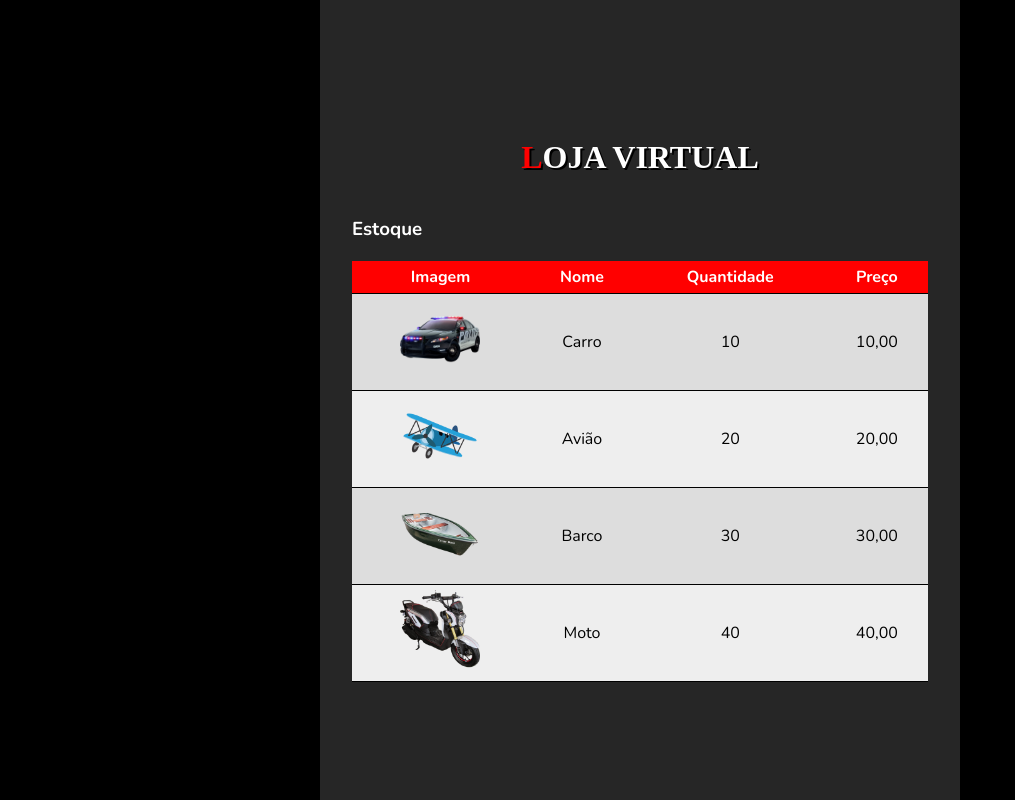
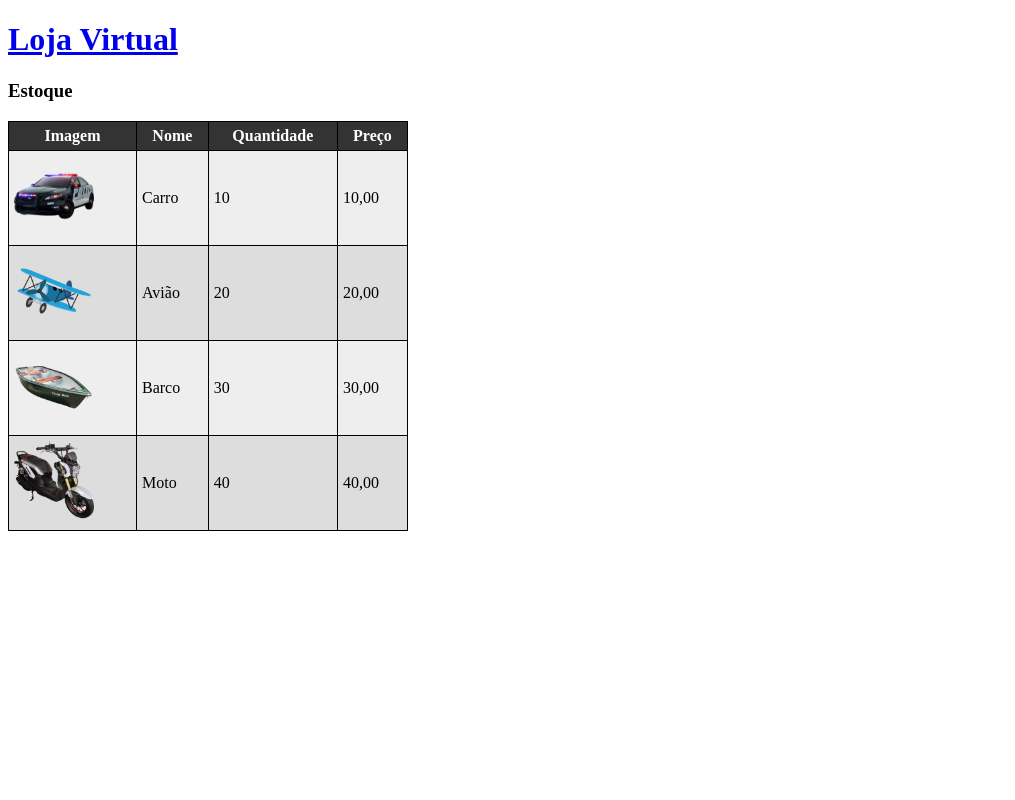
Before and after one commit to adysonl/ufpb-projeto-avancado, a plain HTML site: page exercicio1/deposit.html in a window 1280 px wide. Shown: the whole page, without its empty margins (0-1015 px from the left). Drawn offline with nearby package versions, Linux system fonts and the light colour scheme.

Commit message:
commit message

```diff
--- a/exercicio1/css/style.css
+++ b/exercicio1/css/style.css
@@ -1,98 +1,40 @@
-body {
-  padding: 0px;
-  margin: 0px;
-  color: #fff;
-  font-family: 'Nunito';
-  background: #000;
 
-}
-.content{
-  display: flex;
-  align-items: center;
-  height: 100vh;
-  width: 50vw;
-  background-color: rgba(255, 255, 255, 0.15);
-  margin:auto;
-  text-align: center;
-  flex-flow: column;
-  justify-content: center;
+table {
+  width: 400px;
+  background: #eee;
 }
 
-.content a{
+th {
+  background: #333;
   color: #fff;
-  text-decoration: none;
-}
-.content a:hover{
-  color: #000fff;
-}
-.content h3{
-  color: #fff;
-  width: 100%;
-  text-align: left;
-}
-.title {
-  font-weight: 900;
-  text-transform: uppercase;
-  font-family: Gotham;
-  color: #fff;
-  text-shadow: 2px 2px #000;
 }
 
-.title::first-letter{
-  color: #ff0000;
-}
-
-.deposit {
-  width: 90%;
-  text-align: center;
-  align-items: center;
-}
-
-.deposit table {
-  width: 100%;
-  background: #ddd;
-  color: #000;
-}
-
-.deposit th {
-  background: #ff0000;
-  color: #fff;
-}
-.deposit table, td, th {
-  text-align: center;
-  border-bottom: solid 1px #000;
+table, td, th {
+  border: solid 1px #000;
   border-collapse: collapse;
   padding: 5px;
 }
 
-.deposit tr:nth-child(even) {
-  background: #eee;
+tr:nth-child(even) {
+  background: #ddd;
 }
 
-.deposit table img{
+table img{
   width: 80px;
 }
 
-.deposit form{
-  text-align: left;
-}
-.deposit label {
+label {
   display: block;
-  vertical-align: middle;
 }
 
-.deposit input {
-  width: 60%;
-  text-align: left;
-  height: 20px;
-  vertical-align: middle;
+input {
+  width: 300px;
 }
 
-.deposit input[type="radio"]{
+input[type="radio"]{
   width: auto;
 }
 
-.deposit select{
-  width: 60%;
-  vertical-align: middle;
+select{
+  width: 300px;
 }
--- a/exercicio1/deposit.html
+++ b/exercicio1/deposit.html
@@ -3,13 +3,10 @@
   <head>
     <title>Título da página</title>
     <meta charset="UTF-8">
-    <link href="https://fonts.googleapis.com/css?family=Nunito:400,700" rel="stylesheet">
     <link rel="stylesheet" type="text/css" href="css/style.css">
   </head>
-  <body style="">
-    <div class="content">
-      <h1 class="title"><a href="index.html"> Loja Virtual</a></h1>
-      <div class="deposit">
+  <body>
+    <h1><a href="index.html"> Loja Virtual</a></h1>
     <h3> Estoque </h3>
     <table>
       <thead>
@@ -46,7 +43,5 @@
           <td>40,00</td>
         </tr>
     </table>
-    </div>
-  </div>
   </body>
 </html>
```
Also changed, not shown: exercicio1/index.html (+5 -12 lines), exercicio1/new_product.html (+1 -6 lines). Lines whose indentation alone changed are shown as unchanged.
